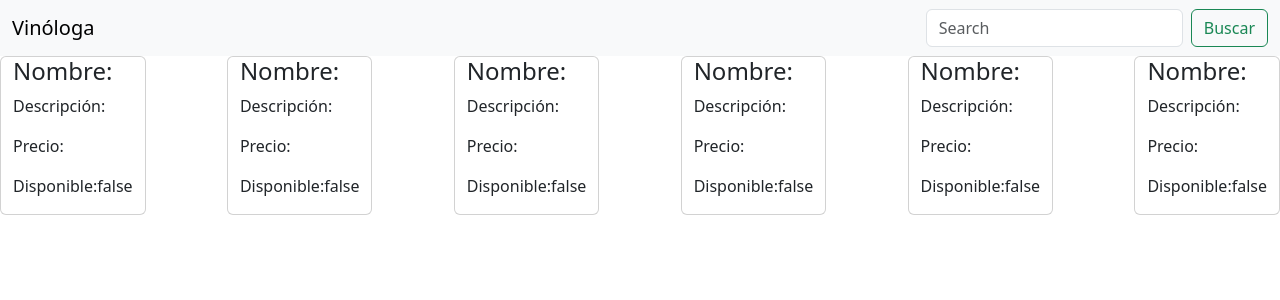
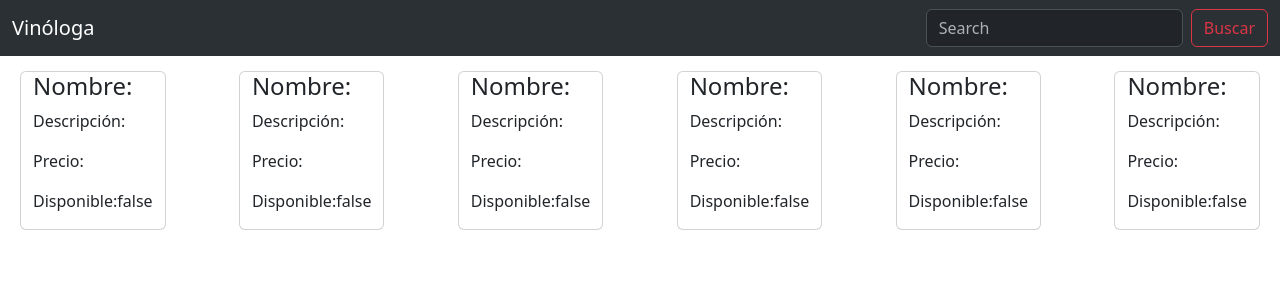
Before and after one commit to PaulaG73/ej1_m6, a Vue app: page / in a window 1280 px wide. Shown: the top 300 px of the page. Built offline with nearby package versions, Linux system fonts and the light colour scheme.

Commit message:
agregando estilos

```diff
--- a/src/components/CardComponent.vue
+++ b/src/components/CardComponent.vue
@@ -7,9 +7,12 @@
             <p>Disponible:{{ active }}</p>
         </div>
     </div>
+
+
 </template>
 
 <script setup>
+
 import { defineProps } from 'vue';
 defineProps({
     name:{
@@ -32,4 +35,7 @@ defineProps({
 
 <style>
 
+
+
+
 </style>
--- a/src/components/GrillaComponent.vue
+++ b/src/components/GrillaComponent.vue
@@ -1,10 +1,6 @@
 <template>
     <div class="grilla">
-<CardComponent
-v-for="product in products"
-:key="product.id"
-product="product"
-/>
+        <CardComponent v-for="product in products" :key="product.id" products="products" />
     </div>
 </template>
 
@@ -13,7 +9,7 @@ import CardComponent from './CardComponent.vue';
 import { defineProps } from 'vue';
 
 defineProps({
-    products:{
+    products: {
         type: Array,
         required: true
     }
@@ -22,10 +18,10 @@ defineProps({
 </script>
 
 <style scoped>
-.grilla{
-
+.grilla {
+    padding: 15px 20px;
     display: flex;
-    flex:row ;
+    flex: row;
     justify-content: space-between;
     flex-wrap: wrap;
 }
--- a/src/components/NavBarComponent.vue
+++ b/src/components/NavBarComponent.vue
@@ -1,10 +1,10 @@
 <template>
-<nav class="navbar bg-body-tertiary">
+<nav class="navbar bg-body-tertiary" data-bs-theme="dark">
   <div class="container-fluid">
     <a class="navbar-brand">Vinóloga</a>
     <form class="d-flex" role="search">
-      <input class="form-control me-2" type="search" placeholder="Search" aria-label="Search"/>
-      <button class="btn btn-outline-success" type="submit">Buscar</button>
+      <input class="form-control me-2" type="search" placeholder="Search"  aria-label="Search"/>
+      <button class="btn btn-outline-danger" type="submit">Buscar</button>
     </form>
   </div>
 </nav>
```
